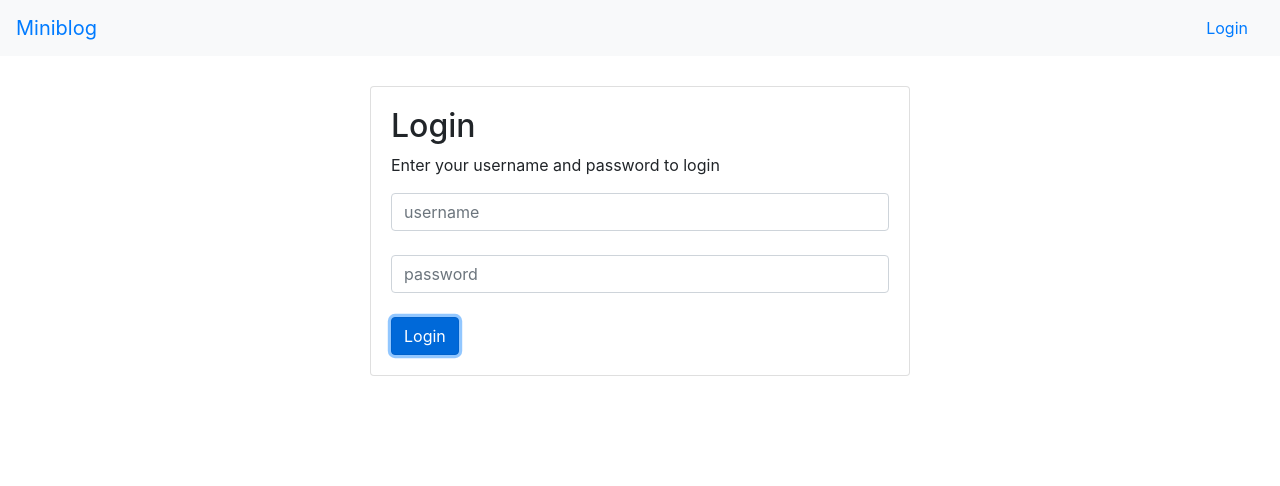
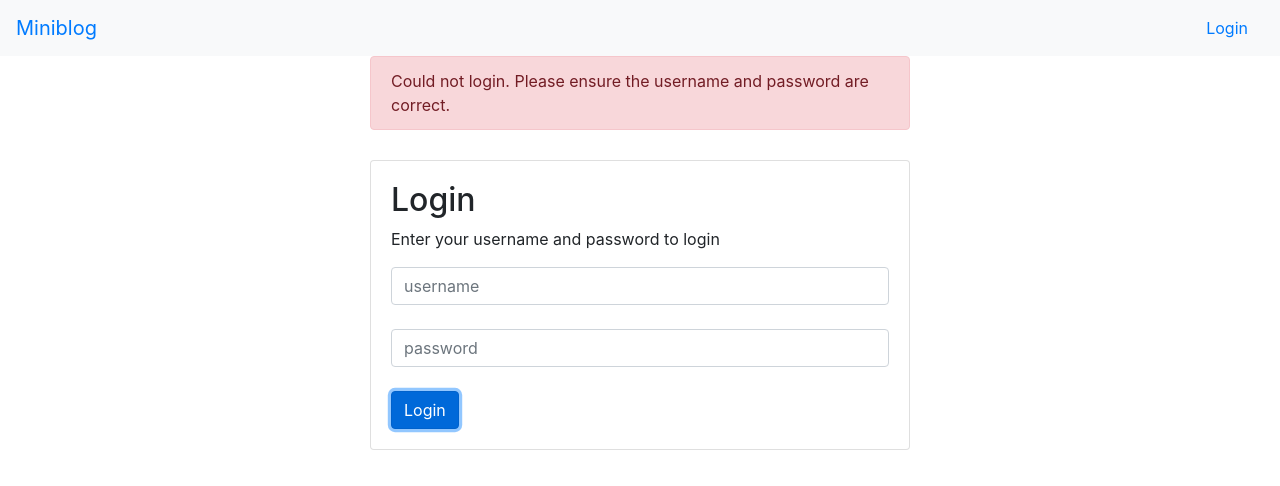
Before and after one commit to craigdanj/miniblog, a React (Create React App) app in the folder client/: page /login in a window 1280 px wide. Both pictures are taken after a click on the button "Login". Shown: the top 486 px of the page. Built offline with nearby package versions, Linux system fonts and the light colour scheme.

Commit message:
basic validation for login form

```diff
--- a/client/src/components/login/index.js
+++ b/client/src/components/login/index.js
@@ -1,5 +1,5 @@
 import React, { useState } from 'react';
-import { InputGroup, Card, CardText, CardBody, Container, Row, Col, Button, Input } from 'reactstrap';
+import { InputGroup, Card, CardText, CardBody, Container, Row, Col, Button, Input, Alert } from 'reactstrap';
 import './style.css';
 import { useLazyQuery } from "@apollo/react-hooks";
 import gql from "graphql-tag";
@@ -8,13 +8,16 @@ const Login = props => {
 
 	const [username, setUsername] = useState('');
 	const [password, setPassword] = useState('');
+	const [formDirty, setFormDirty] = useState(false);
 
 	const handleUsernameChange = e => {
 		setUsername(e.target.value);
+		setFormDirty(true);
 	}
 
 	const handlePasswordChange = e => {
 		setPassword(e.target.value);
+		setFormDirty(true);
 	}
 
 	const LOGIN = gql`
@@ -27,19 +30,30 @@ const Login = props => {
 		}
 	`;
 
-	const [login, { called, loading, data }] = useLazyQuery(LOGIN, {
+	const [login, { called, loading, data, error }] = useLazyQuery(LOGIN, {
 		variables: {
 			email: username,
 			password: password
 		}
 	});
-	console.log(called, data, loading);
+
+	const handleLogin = () => {
+		login();
+		setFormDirty(false);
+	}
+
+	console.log(called, data, loading, error);
 
 	return (
 		<div className="Login">
 			 <Container>
 				<Row>
 					<Col sm="12" md={{ size: 6, offset: 3 }}>
+						{error && !formDirty && (
+							<Alert color="danger" fade={false}>
+								Could not login. Please ensure the username and password are correct.
+							</Alert>
+						)}
 						<Card className="loginForm">
 							<CardBody>
 								<h2>Login</h2>
@@ -53,7 +67,7 @@ const Login = props => {
 									<Input placeholder="password" type="password" value={password} onChange={handlePasswordChange}/>
 								</InputGroup>
 								<br />
-								<Button color="primary" onClick={() => login()}>Login</Button>
+								<Button color="primary" onClick={handleLogin}>Login</Button>
 							</CardBody>
 						</Card>
 					</Col>
```
Also changed, not shown: 1 other file (tests, documents, lock files or other folders).
